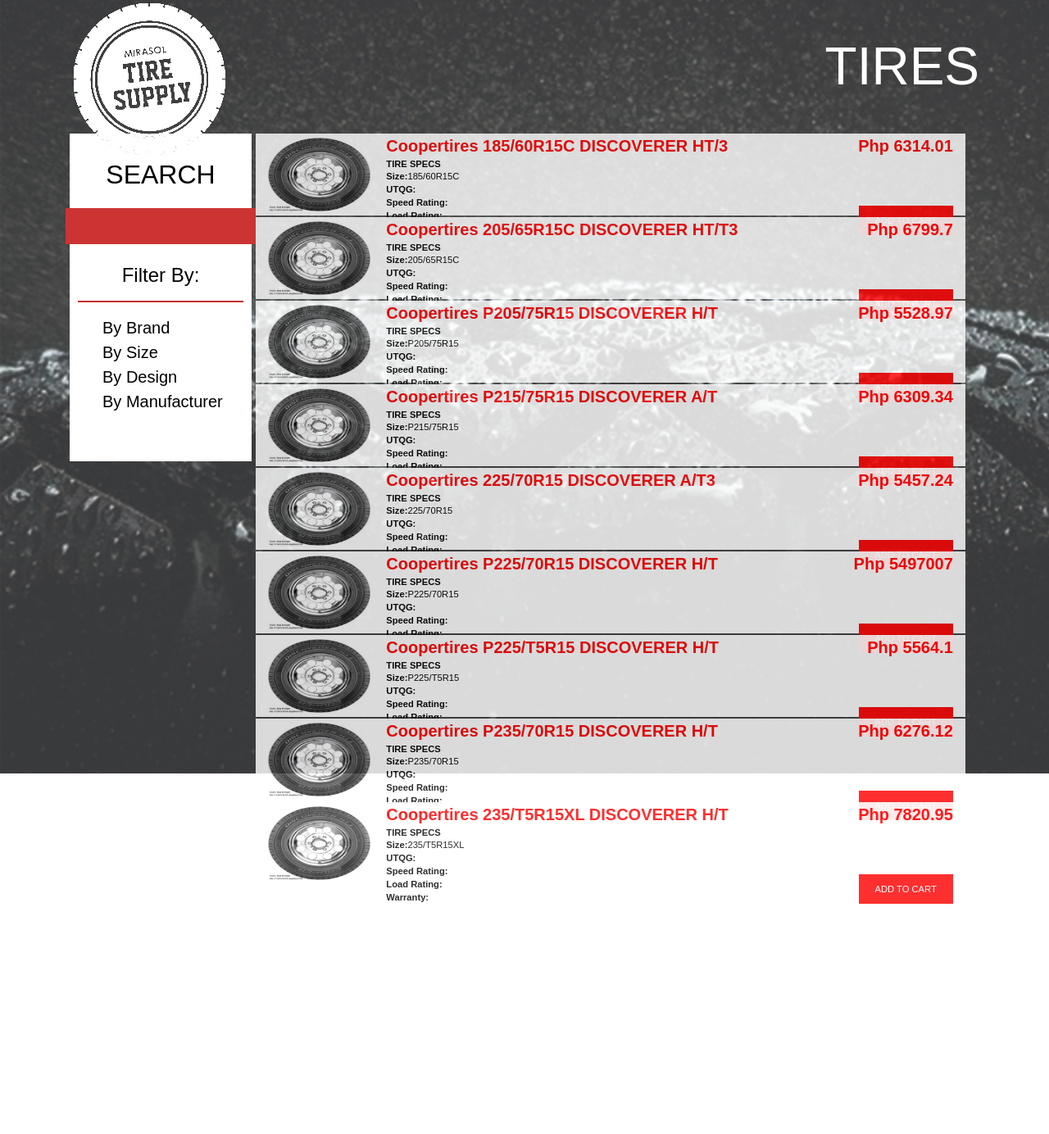
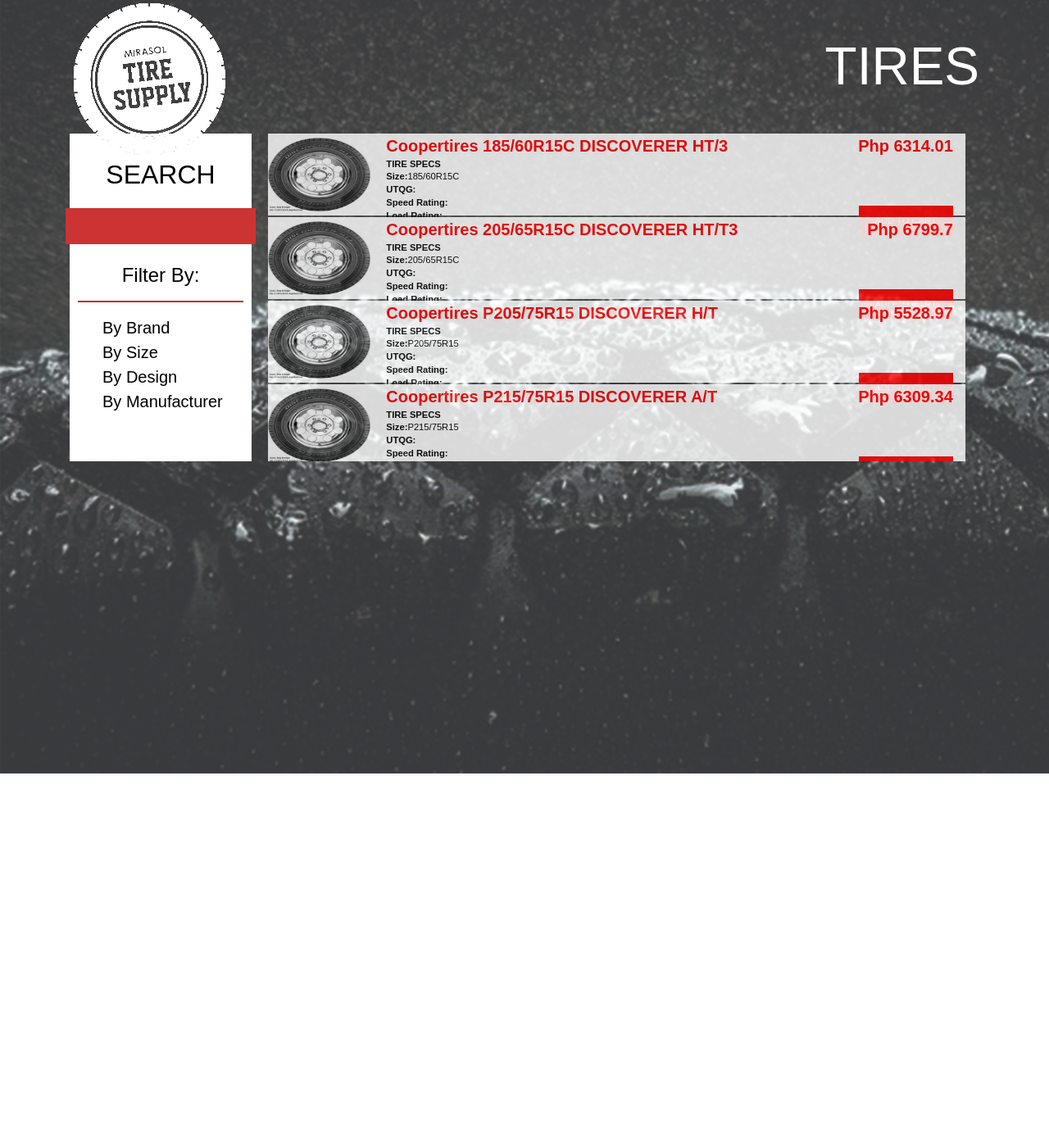
Before and after one commit to rtpj26/mirasoltiresupply, a PHP site: page /tires/index.php in a window 1280 px wide. Shown: the part 16-1400 px from the top of the page at 82% size. Run offline with PHP 8.4, Linux system fonts and the light colour scheme; data comes from the database, SQL or seed files in the repository; some libraries are stand-ins or nearby versions.

Commit message:
fixed overflow for tires. added scroll for tire-enum

```diff
--- a/tires/css/tires.css
+++ b/tires/css/tires.css
@@ -1,3 +1,7 @@
+body{
+	overflow: hidden;
+}
+
 .link a{
 	color:#fff;
 }
@@ -9,9 +13,10 @@
 #tire_enum{
 	float:left;
 	width:78%;
-	height: 400px;
+	max-height: 400px;
 	opacity:0.9;
 	margin-left: 10px;
+	overflow: auto;
 }
 
 .tire-enum-item{
```
